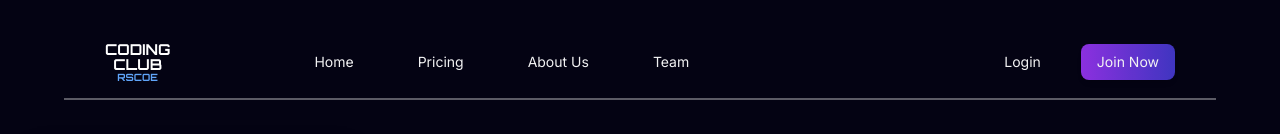
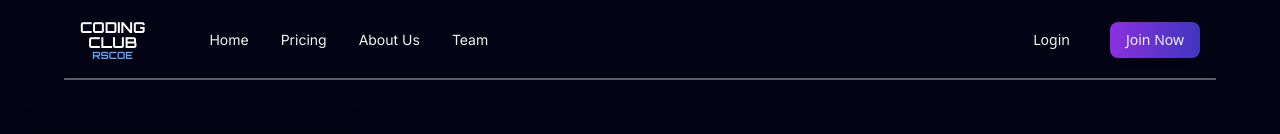
Before and after one commit to subhrat123/coding-club, a React (Vite) app: page /profile in a window 1280 px wide. Shown: the top 134 px of the page. Built offline with nearby package versions, Linux system fonts and the light colour scheme; no server answers.

Commit message:
Made navbar responsive

```diff
--- a/src/Components/Navbar.jsx
+++ b/src/Components/Navbar.jsx
@@ -1,18 +1,30 @@
-import { Link } from 'react-router-dom';
-import React from 'react';
+import { Link } from "react-router-dom";
+import React, { useState } from "react";
+import { Menu, X } from "lucide-react";
 
 function Navbar() {
+  const [isOpen, setIsOpen] = useState(false);
+
   return (
-    <nav className="flex items-center justify-between px-[105px] pt-6 bg-[#040313] h-[100px] text-white relative z-50">
-      {/* Left Logo */}
-      <div className='flex items-center space-x-16'>
-        <a href="#" className="text-white font-bold text-lg leading-none flex flex-col items-center" style={{ fontFamily: "Orbitron, sans-serif" }}>
+    <nav className="flex items-center justify-between px-6 md:px-20 py-4 bg-[#040313] h-[80px] text-white relative z-50">
+      {/* Left Section: Logo + Navigation Links */}
+      <div className="flex items-center space-x-8 md:space-x-16">
+        {/* Logo */}
+        <a
+          href="#"
+          className="text-white font-bold text-lg leading-none flex flex-col items-center"
+          style={{ fontFamily: "Orbitron, sans-serif" }}
+        >
           <span className="block text-[15px] text-center">CODING</span>
           <span className="block text-[15px] text-center">CLUB</span>
           <span className="block text-[10px] text-center text-blue-400">RSCOE</span>
         </a>
-        {/* Navigation Links */}
-        <div className="hidden md:flex space-x-16 text-sm pl-20 opacity-95" style={{ fontFamily: "Inter, sans-serif" }}>
+
+        {/* Navigation Links (Hidden in Mobile, Flex in Desktop) */}
+        <div
+          className="hidden md:flex space-x-8 text-sm opacity-95"
+          style={{ fontFamily: "Inter, sans-serif" }}
+        >
           <a href="#" className="hover:text-gray-300">Home</a>
           <a href="#" className="hover:text-gray-300">Pricing</a>
           <a href="#" className="hover:text-gray-300">About Us</a>
@@ -20,15 +32,47 @@ function Navbar() {
         </div>
       </div>
 
-      <div>
-        {/* Right Authentication Buttons */}
-        <div className="flex items-center space-x-10 text-sm opacity-95" style={{ fontFamily: "Inter, sans-serif" }}>
+      {/* Right Section: Authentication Buttons */}
+      <div className="hidden md:flex items-center space-x-10 text-sm opacity-95">
+        <Link to="/login" className="hover:text-gray-300">Login</Link>
+        <a
+          href="#"
+          className="px-4 py-2 rounded-lg bg-gradient-to-r from-purple-600 to-indigo-700 text-white shadow-md"
+        >
+          Join Now
+        </a>
+      </div>
+
+      {/* Mobile Menu Button */}
+      <button
+        className="md:hidden text-white focus:outline-none"
+        onClick={() => setIsOpen(!isOpen)}
+      >
+        {isOpen ? <X size={28} /> : <Menu size={28} />}
+      </button>
+
+      {/* Mobile Menu */}
+      <div
+        className={`absolute md:hidden top-[80px] left-0 w-full bg-[#040313] transition-all duration-300 ${
+          isOpen ? "flex flex-col py-6 space-y-4 shadow-md items-center" : "hidden"
+        }`}
+      >
+        <a href="#" className="hover:text-gray-300">Home</a>
+        <a href="#" className="hover:text-gray-300">Pricing</a>
+        <a href="#" className="hover:text-gray-300">About Us</a>
+        <a href="/team" className="hover:text-gray-300">Team</a>
+
+        <div className="flex flex-col items-center space-y-4 mt-4">
           <Link to="/login" className="hover:text-gray-300">Login</Link>
-          <a href="#" className="px-4 py-2 rounded-lg bg-gradient-to-r from-purple-600 to-indigo-700 text-white shadow-md">
+          <a
+            href="#"
+            className="px-4 py-2 rounded-lg bg-gradient-to-r from-purple-600 to-indigo-700 text-white shadow-md"
+          >
             Join Now
           </a>
         </div>
       </div>
+
       {/* White Horizontal Line */}
       <div className="absolute bottom-0 left-1/2 transform -translate-x-1/2 w-[90%] h-[2px] opacity-35 bg-white"></div>
     </nav>
```
